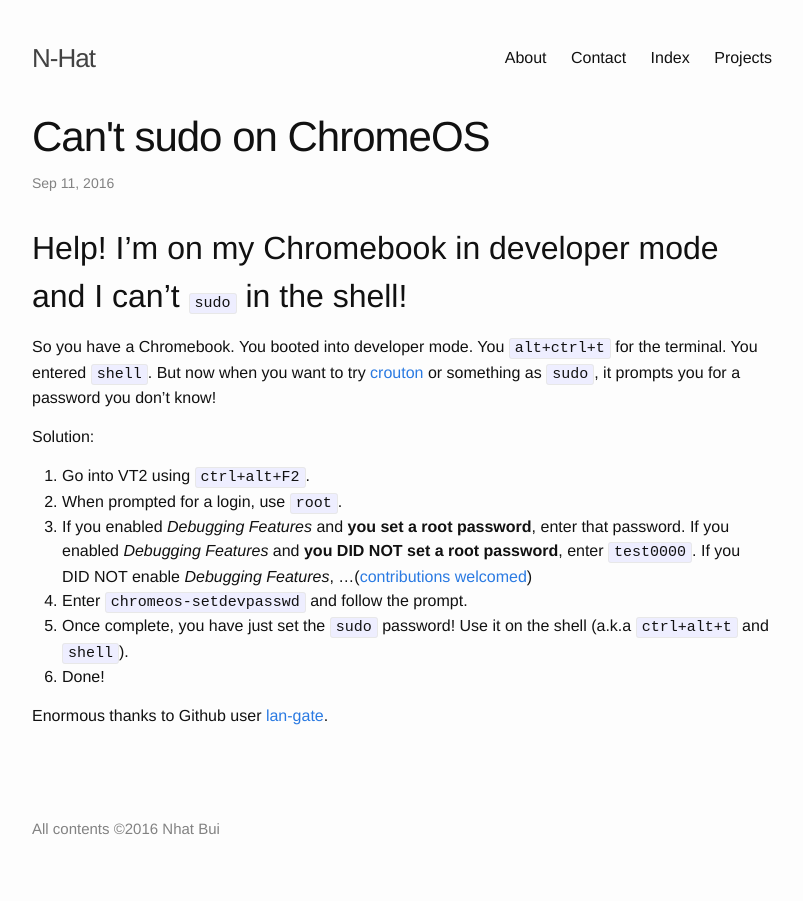
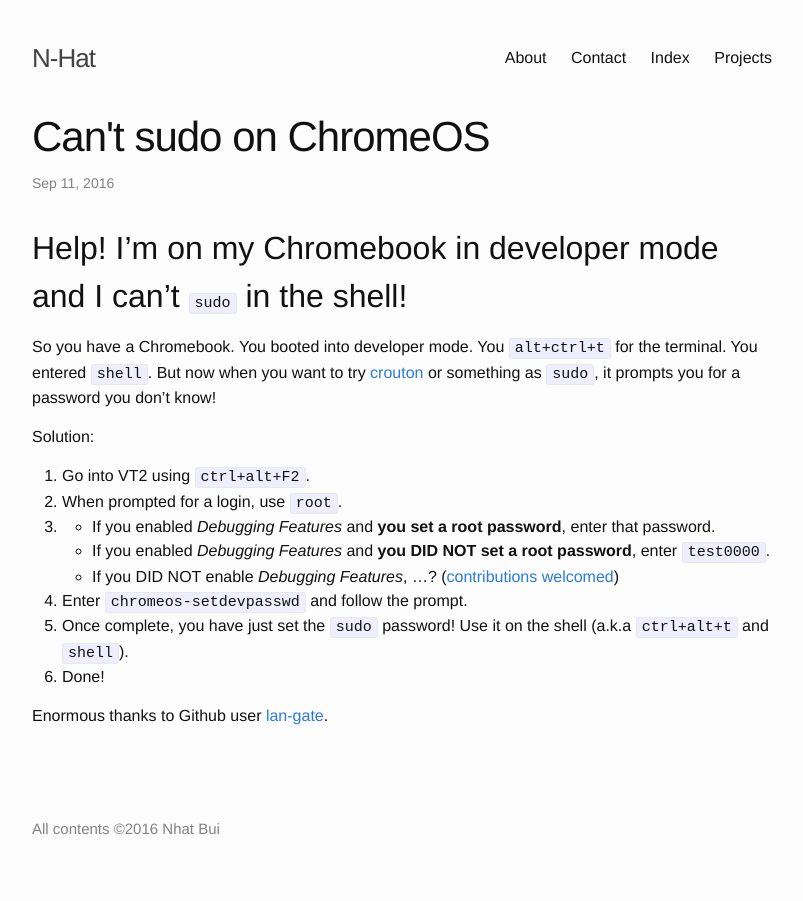
Before and after one commit to nhatbui/nhatbui.github.io, a Jekyll site: the page built from _posts/2016-09-11-chromeoscantsudo.md, in a window 1280 px wide. Shown: the whole page, without its empty margins (238-1041 px from the left). Built offline with Jekyll 4.4.1, drawn with Linux system fonts in a browser that asks for light colours.

Commit message:
fixed nested list
fixed nested list

```diff
--- a/_posts/2016-09-11-chromeoscantsudo.md
+++ b/_posts/2016-09-11-chromeoscantsudo.md
@@ -14,9 +14,10 @@
 
 1. Go into VT2 using `ctrl+alt+F2`.
 2. When prompted for a login, use `root`.
-3. If you enabled _Debugging Features_ and __you set a root password__, enter that password.
-   If you enabled _Debugging Features_ and __you DID NOT set a root password__, enter `test0000`.
-   If you DID NOT enable _Debugging Features_, ...([contributions welcomed](https://github.com/nhatbui/nhatbui.github.io/blob/master/_posts/2016-09-11-chromeoscantsudo.md))
+3.
+    * If you enabled _Debugging Features_ and __you set a root password__, enter that password.
+    * If you enabled _Debugging Features_ and __you DID NOT set a root password__, enter `test0000`.
+    * If you DID NOT enable _Debugging Features_, ...? ([contributions welcomed](https://github.com/nhatbui/nhatbui.github.io/blob/master/_posts/2016-09-11-chromeoscantsudo.md))
 4. Enter `chromeos-setdevpasswd` and follow the prompt.
 5. Once complete, you have just set the `sudo` password! Use it on the shell (a.k.a `ctrl+alt+t` and `shell`).
 6. Done!
```
